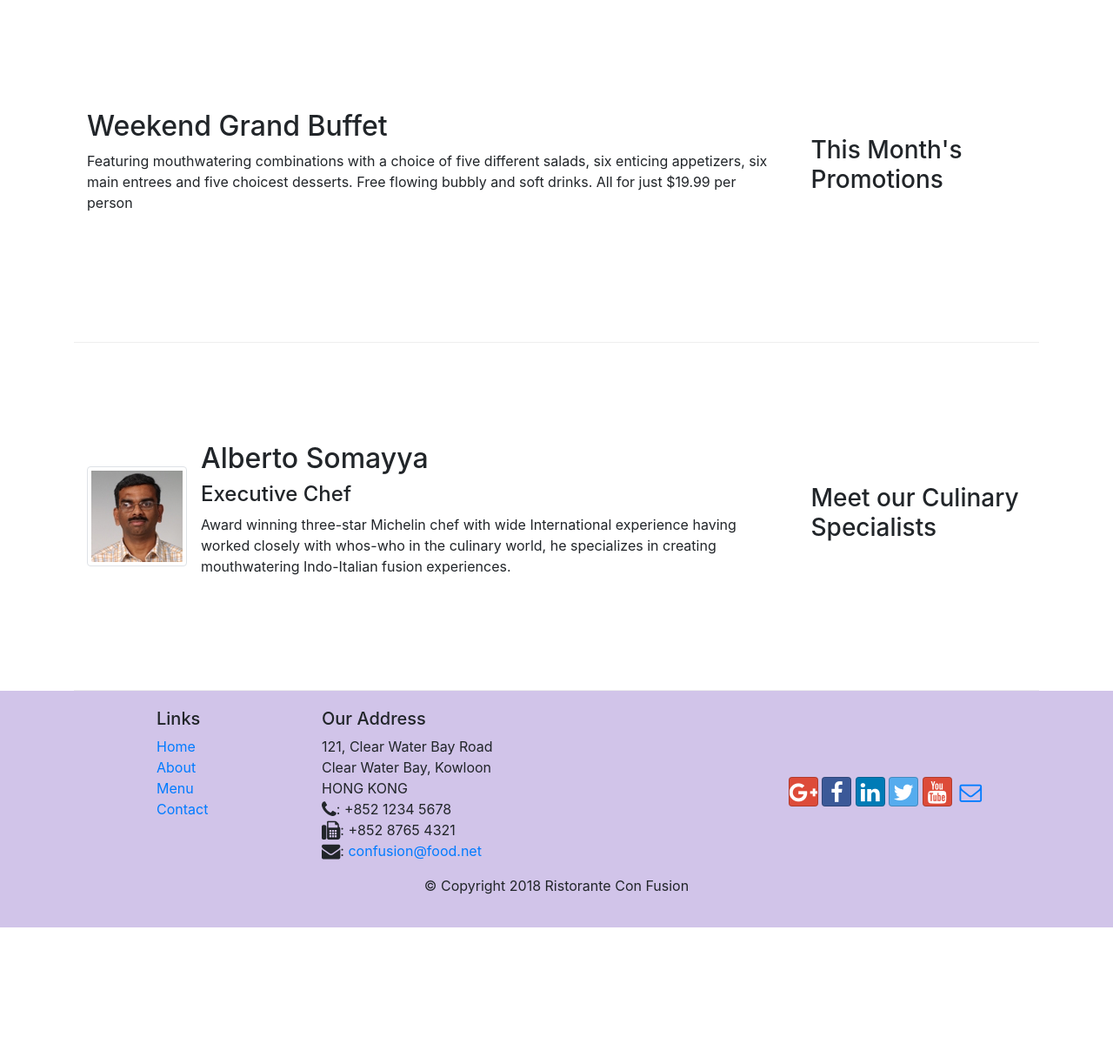
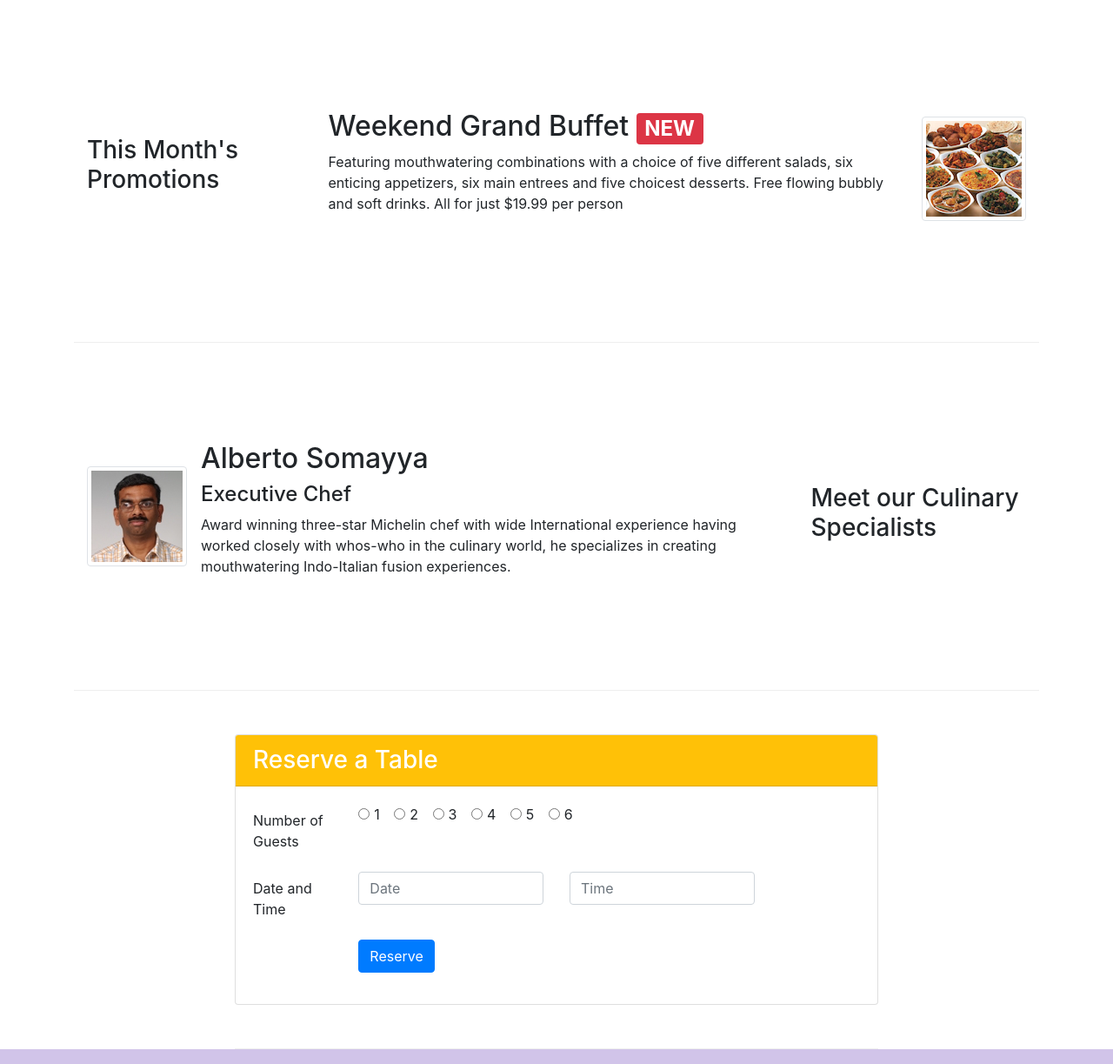
Before and after one commit to lavreniukk/bootstrap_trainee, a website: page Bootstrap4/conFusion/index.html in a window 1280 px wide. Shown: the part 740-1963 px from the top of the page at 87% size. Before the commit the page ends 1806 px from the top, so only its background shows below. Drawn offline with nearby package versions, Linux system fonts and the light colour scheme.

Commit message:
assignment 2 done

```diff
--- a/Bootstrap4/conFusion/index.html
+++ b/Bootstrap4/conFusion/index.html
@@ -50,8 +50,17 @@
                     <h1>Ristorante con Fusion</h1>
                     <p>We take inspiration from the World's best cuisines, and create a unique fusion experience. Our lipsmacking creations will tickle your culinary senses!</p>
                 </div>
-                <div class="col-12 col-sm align-self-center">
+
+                <div class="col-12 col-sm-3 align-self-center">
                     <img src="img/logo.png" class="img-fluid">
+                </div>
+
+                <div class="col-12 col-sm-3 align-self-center">
+                    <a href="#reserve">
+                        <button type="button" class="btn btn-warning btn-sm btn-block">
+                         Reserve Table
+                        </button>
+                    </a>
                 </div>
             </div>
         </div>
@@ -79,12 +88,20 @@
 
 
         <div class="row row-content align-items-center">
-            <div class="col-12 col-sm-4 order-sm-last col-md-3">
+            <div class="col-12 col-sm-4 order-sm-first col-md-3">
                 <h3>This Month's Promotions</h3>
             </div>
-            <div class="col-12 col-sm order-sm-first col-md">
-                <h2>Weekend Grand Buffet</h2>
-                <p>Featuring mouthwatering combinations with a choice of five different salads, six enticing appetizers, six main entrees and five choicest desserts. Free flowing bubbly and soft drinks. All for just $19.99 per person </p>
+            <div class="col-12 col-sm order-sm-last col-md">
+                <div class="media">
+                    <div class="media-body">
+                        <h2>
+                            Weekend Grand Buffet
+                            <span class="badge badge-danger"> NEW </span>
+                        </h2>
+                        <p>Featuring mouthwatering combinations with a choice of five different salads, six enticing appetizers, six main entrees and five choicest desserts. Free flowing bubbly and soft drinks. All for just $19.99 per person </p>
+                    </div>
+                    <img class="d-flex ml-3 img-thumbnail align-self-center" src="img/buffet.png">
+                </div>
             </div>
         </div>
 
@@ -103,6 +120,82 @@
                     </div>
                 </div>
             </div>
+        </div>
+
+        <div class="row row-content col-8 justify-content-center">
+                <div class="card" id="reserve">
+                    <h3 class="card-header bg-warning text-white"> Reserve a Table </h3>
+                    <div class="card-body">
+                        <form>
+                            <div class="form-group row">
+                                <label for="guests" class="col-sm-12 col-md-3 col-lg-2 col-form-label">
+                                    Number of Guests
+                                </label>
+
+                                <div class="col-sm-12 col-md-9 col-lg-10">
+                                    <div class="form-check form-check-inline">
+                                        <input class="form-check-input" type="radio" name="guests" id="guests1" value="option1">
+                                        <label class="form-check-label" for="guests1">
+                                            1
+                                        </label>
+                                    </div>
+                                    <div class="form-check form-check-inline">
+                                        <input class="form-check-input" type="radio" name="guests" id="guests1" value="option1">
+                                        <label class="form-check-label" for="guests2">
+                                            2
+                                        </label>
+                                    </div>
+                                    <div class="form-check form-check-inline">
+                                        <input class="form-check-input" type="radio" name="guests" id="guests1" value="option1">
+                                        <label class="form-check-label" for="guests3">
+                                            3
+                                        </label>
+                                    </div>
+                                    <div class="form-check form-check-inline">
+                                        <input class="form-check-input" type="radio" name="guests" id="guests1" value="option1">
+                                        <label class="form-check-label" for="guests4">
+                                            4
+                                        </label>
+                                    </div>
+                                    <div class="form-check form-check-inline">
+                                        <input class="form-check-input" type="radio" name="guests" id="guests1" value="option1">
+                                        <label class="form-check-label" for="guests5">
+                                            5
+                                        </label>
+                                    </div>
+                                    <div class="form-check form-check-inline">
+                                        <input class="form-check-input" type="radio" name="guests" id="guests1" value="option1">
+                                        <label class="form-check-label" for="guests6">
+                                            6
+                                        </label>
+                                    </div>
+                                </div>
+                            </div>
+
+                            <div class="form-group row">
+                                <label for="time" class="col-12 col-md-3 col-lg-2 col-form-label">
+                                    Date and Time
+                                </label>
+                                <div class="col-sm-12 col-md-4">
+                                    <input type="text" class="form-control" id="date" name="date"
+                                    placeholder="Date">
+                                </div>
+                                <div class="col-sm-12 col-md-4">
+                                    <input type="text" class="form-control" id="time" name="time"
+                                    placeholder="Time">
+                                </div>
+                            </div>
+
+                            <div class="form-group row">
+                                <div class="col-12 offset-md-3 offset-lg-2 col-md-10">
+                                    <button type="submit" class="btn btn-primary">
+                                        Reserve
+                                    </button>
+                                </div>
+                            </div>
+                        </form>
+                    </div>
+                </div>
         </div>
     </div>
 
```
